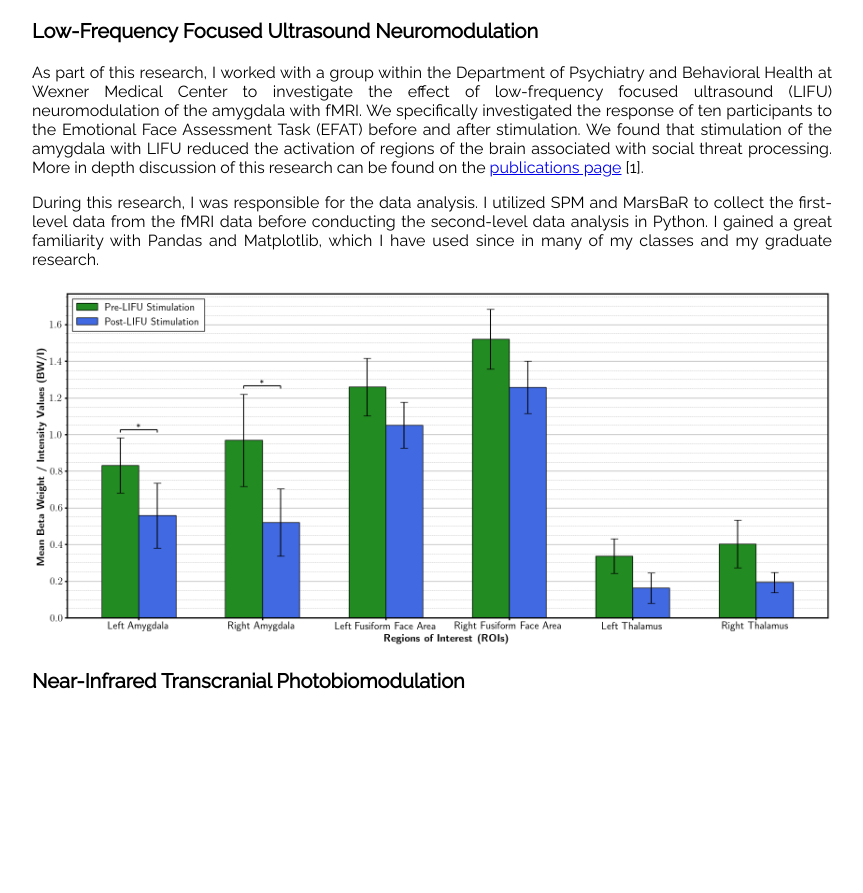
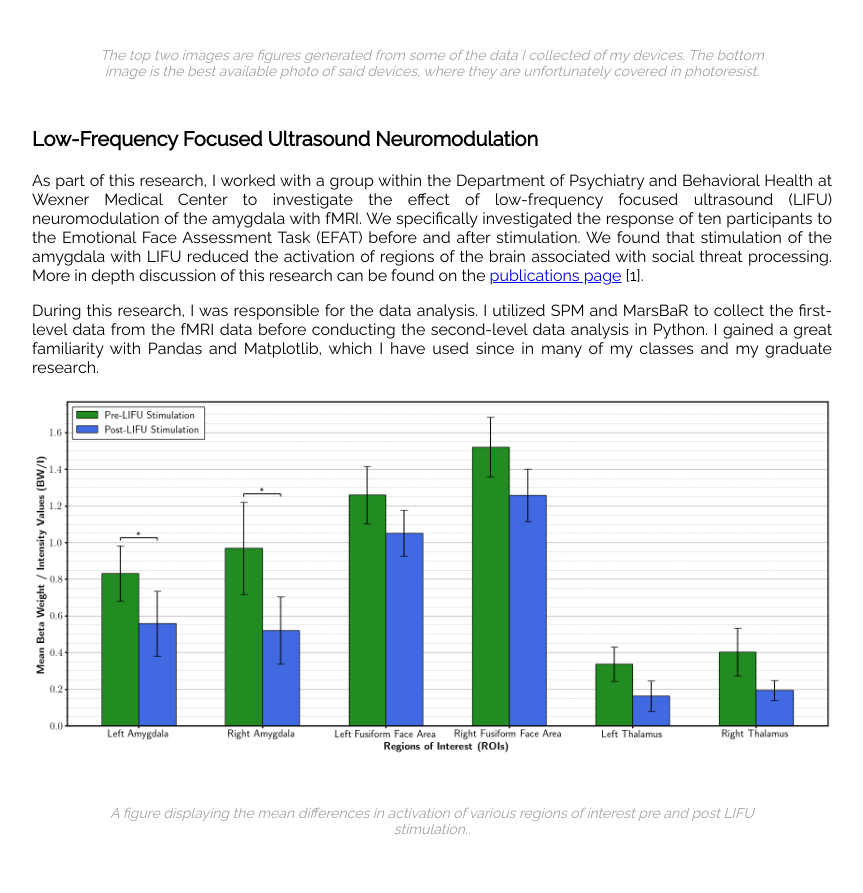
Before and after one commit to armanryanmehzad/profwebsite, a Django app: page /research/ in a window 1280 px wide. Shown: the part 1149-2042 px from the top of the page, without its empty margins (208-1071 px from the left). Before the commit the page ends 1838 px from the top, so only its background shows below. Run offline with Django 5.2, Linux system fonts and the light colour scheme.

Commit message:
Trying to fix things

```diff
--- a/main/static/main/styles.css
+++ b/main/static/main/styles.css
@@ -7,6 +7,13 @@ body h2 {
 }
 body h3 {
     font-size: 20px;
+}
+body h6 {
+    margin: 0.5in;
+    font-size: 14px;
+    color: #a3a3a3;
+    text-align: center;
+    font-weight: normal;
 }
 
 /* Title & subtitle styling. */
--- a/main/templates/main/research.html
+++ b/main/templates/main/research.html
@@ -51,6 +51,8 @@
 
     <img src="{% static 'images/img_1.png' %}" alt="Unfortunately the only image I have of my fabricated devices." id="research_img3" />
 
+    <h6><i>The top two images are figures generated from some of the data I collected of my devices. The bottom image is the best available photo of said devices, where they are unfortunately covered in photoresist.</i></h6>
+
     <h3>Low-Frequency Focused Ultrasound Neuromodulation</h3>
 
     <p>As part of this research, I worked with a group within the Department of Psychiatry and Behavioral Health at Wexner Medical Center to investigate the effect of low-frequency focused ultrasound (LIFU) neuromodulation of the amygdala with fMRI. We specifically investigated the response of ten participants to the Emotional Face Assessment Task (EFAT) before and after stimulation. We found that stimulation of the amygdala with LIFU reduced the activation of regions of the brain associated with social threat processing. More in depth discussion of this research can be found on the <a href="{% url 'publications_page' %}">publications page</a> [1]. </p>
@@ -59,9 +61,12 @@
 
     <img src="{% static 'images/lifu4.png' %}" alt="Figure from our published LIFU research." id="research_img" />
 
-    <h3>Near-Infrared Transcranial Photobiomodulation</h3>
+    <h6><i>A figure displaying the mean differences in activation of various regions of interest pre and post LIFU stimulation..</i></h6>
 
-    <p></p>
+
+<!--    <h3>Near-Infrared Transcranial Photobiomodulation</h3>-->
+
+<!--    <p></p>-->
 
 </body>
 </html>
```
